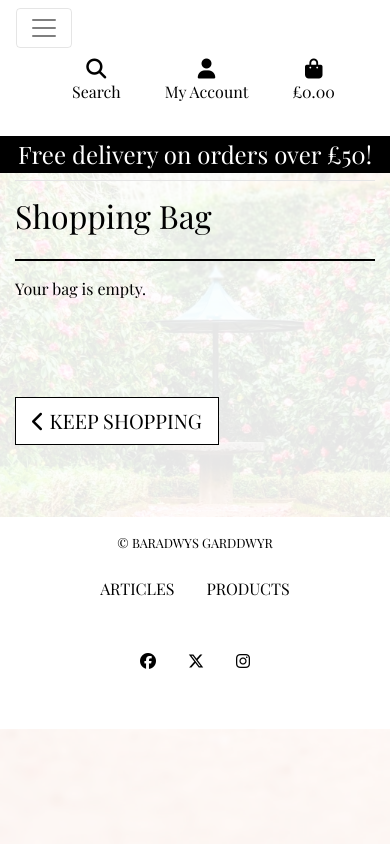
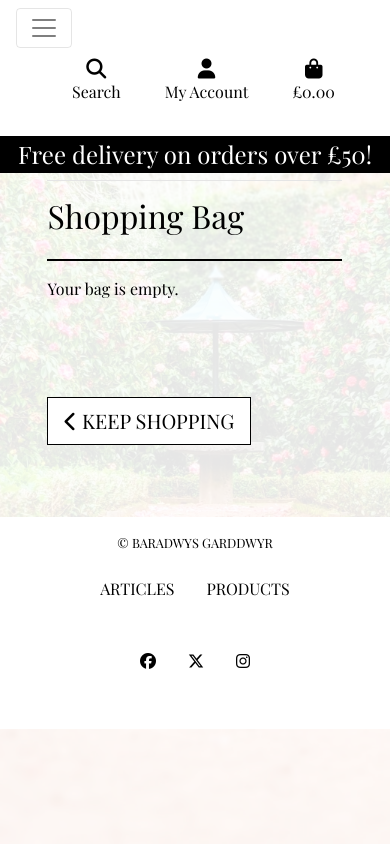
Before and after one commit to jenkidev/MSP4_Baradwys_Garddwyr, a Django app: page /bag/ in a window 390 px wide. Run offline with Django 3.2, Linux system fonts and the light colour scheme; some libraries are stand-ins or nearby versions.

Commit message:
Updated responsiveness for bag page

```diff
--- a/bag/templates/bag/bag.html
+++ b/bag/templates/bag/bag.html
@@ -11,8 +11,8 @@
 {% endblock %}
 
 {% block content %}
-<div class="overlay-product-detail-bag"></div>
-<div class="container mb-2">
+<div class="overlay-product-detail"></div>
+<div class="container col-10 offset-1 mb-2">
     <div class="row">
         <div class="col">
             <hr>
@@ -26,7 +26,7 @@
             {% if bag_items %}
             <div class="table-responsive rounded">
                 <table class="table table-sm table-borderless">
-                    <thead class="text-black">
+                    <thead class="small text-black">
                         <tr>
                             <th scope="col">Product Info</th>
                             <th scope="col"></th>
--- a/static/css/base.css
+++ b/static/css/base.css
@@ -106,19 +106,9 @@ body {
 
 .overlay-product-detail {
     height: 100%;
-    width: 80%;
-    top: 0;
-    left: 10%;
-    position: fixed;
-    background: rgba(255,255,255, 0.9);
-    z-index: -1;
-}
-
-.overlay-product-detail-bag {
-    height: 100%;
     width: 100%;
     top: 0;
-    left: 0;
+    left: 0%;
     position: fixed;
     background: rgba(255,255,255, 0.9);
     z-index: -1;
```
